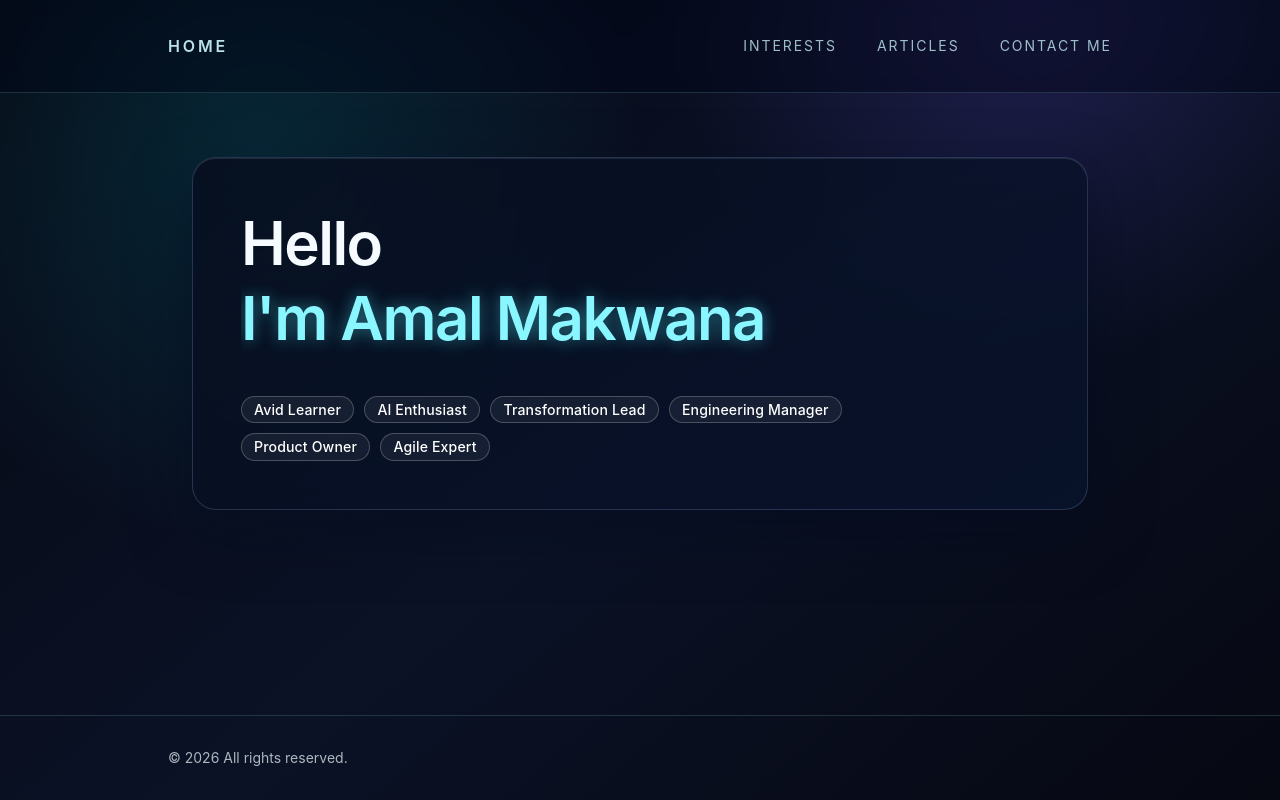
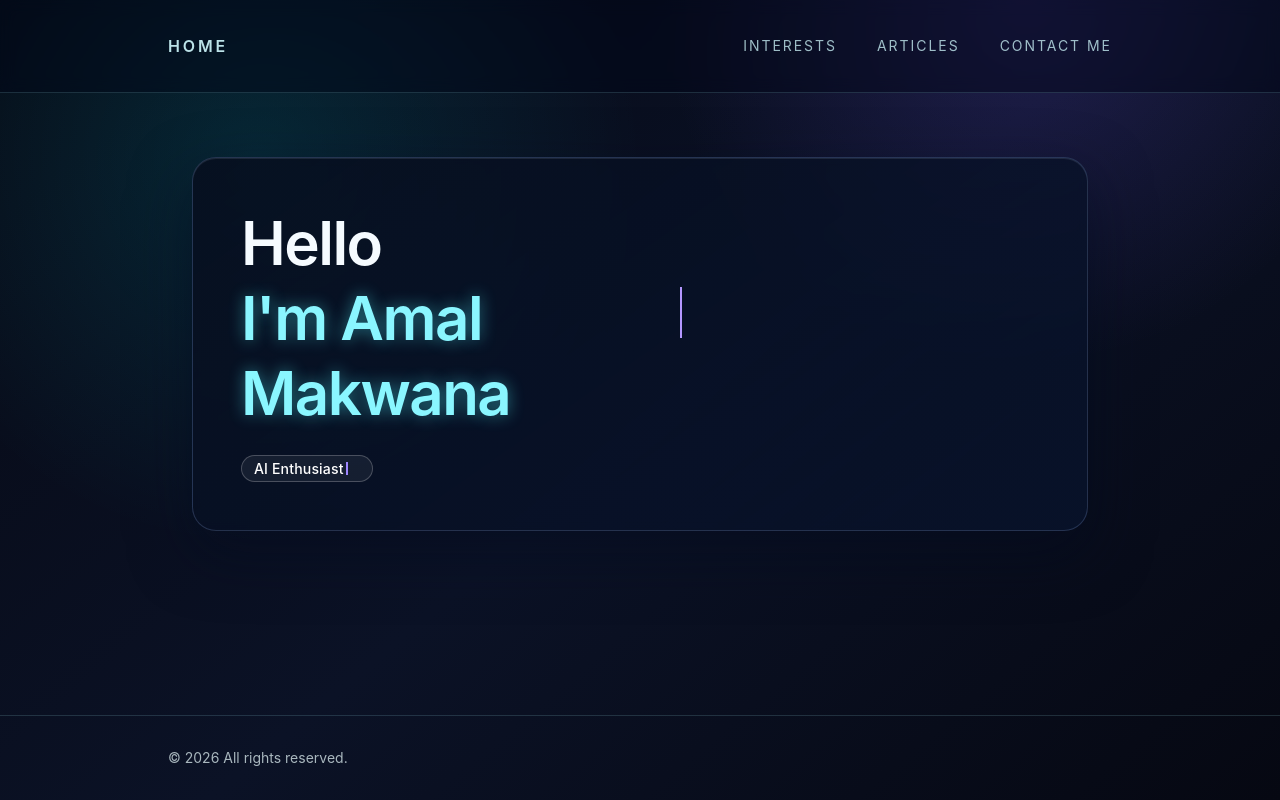
Before and after one commit to Amal-Makwana/amalmakwana, a Next.js app: page / in a window 1280 px wide. Built offline with nearby package versions, Linux system fonts and the light colour scheme.

Commit message:
Animate intro line and loop typed skill tags

```diff
--- a/app/globals.css
+++ b/app/globals.css
@@ -94,22 +94,21 @@ body {
   @apply text-base leading-7;
 }
 
-.typewriter-line {
-  --typewriter-duration: 2.3s;
+.intro-line {
+  --intro-duration: 900ms;
+  --intro-delay: 220ms;
   position: relative;
   display: inline-block;
-  width: 0;
-  overflow: hidden;
-  white-space: nowrap;
+  opacity: 0;
+  transform: translateX(-42px);
   vertical-align: baseline;
   font: inherit;
-  color: inherit;
-  animation: typing var(--typewriter-duration) steps(16, end) 250ms forwards;
   color: #8af6ff;
   text-shadow: 0 0 16px rgba(78, 244, 255, 0.45);
+  animation: slide-in-intro var(--intro-duration) cubic-bezier(0.22, 1, 0.36, 1) var(--intro-delay) forwards;
 }
 
-.typewriter-line::after {
+.intro-line::after {
   content: "";
   position: absolute;
   right: -0.1em;
@@ -120,13 +119,15 @@ body {
   animation: blink-caret 0.75s step-end infinite;
 }
 
-@keyframes typing {
+@keyframes slide-in-intro {
   from {
-    width: 0;
+    opacity: 0;
+    transform: translateX(-42px);
   }
 
   to {
-    width: 16ch;
+    opacity: 1;
+    transform: translateX(0);
   }
 }
 
@@ -159,44 +160,55 @@ body {
   font-weight: 500;
   letter-spacing: 0.01em;
   line-height: 1.1;
-  opacity: 0;
-  transform: translateX(20px);
-  transition: opacity 420ms ease-out, transform 420ms ease-out;
+  transition: opacity 220ms ease-out;
 }
 
-.phrase-chip.is-visible {
+.phrase-typing {
+  min-width: 14.5ch;
+  text-align: left;
   opacity: 1;
-  transform: translateX(0);
+}
+
+.phrase-typing::after {
+  content: "";
+  display: inline-block;
+  width: 2px;
+  height: 0.9em;
+  margin-left: 0.14em;
+  vertical-align: -0.08em;
+  background: #9f87ff;
+  animation: blink-caret 0.75s step-end infinite;
 }
 
 @media (max-width: 640px) {
-  .typewriter-line {
-    --typewriter-duration: 1.4s;
+  .intro-line {
+    --intro-duration: 720ms;
+    --intro-delay: 140ms;
   }
 
-  .typewriter-line::after {
+  .intro-line::after {
     animation-duration: 1.1s;
     opacity: 0.7;
   }
 
-  .phrase-chip {
-    transition-duration: 260ms;
-    transform: translateX(10px);
+  .phrase-typing {
+    min-width: 12.5ch;
   }
 }
 
 @media (prefers-reduced-motion: reduce) {
-  .typewriter-line {
-    width: auto;
+  .intro-line {
+    opacity: 1;
+    transform: none;
     animation: none;
   }
 
-  .typewriter-line::after {
+  .intro-line::after,
+  .phrase-typing::after {
     display: none;
   }
 
   .phrase-chip {
-    transform: none;
     transition: opacity 180ms ease-out;
   }
 }
--- a/app/page.jsx
+++ b/app/page.jsx
@@ -11,23 +11,65 @@ const phrases = [
   "Agile Expert",
 ];
 
+const introAnimationDurationMs = 900;
+const introAnimationDelayMs = 220;
+const typingSpeedMs = 85;
+const deletingSpeedMs = 45;
+const phrasePauseMs = 1300;
+const betweenPhraseMs = 280;
+
 export default function HomePage() {
-  const [visibleCount, setVisibleCount] = useState(0);
+  const [hasStartedSkillTyping, setHasStartedSkillTyping] = useState(false);
+  const [phraseIndex, setPhraseIndex] = useState(0);
+  const [typedText, setTypedText] = useState("");
+  const [isDeleting, setIsDeleting] = useState(false);
 
   useEffect(() => {
-    const revealInterval = setInterval(() => {
-      setVisibleCount((current) => {
-        if (current >= phrases.length) {
-          clearInterval(revealInterval);
-          return current;
-        }
+    const startSkillsDelay = setTimeout(() => {
+      setHasStartedSkillTyping(true);
+    }, introAnimationDelayMs + introAnimationDurationMs);
 
-        return current + 1;
-      });
-    }, window.innerWidth < 640 ? 360 : 280);
+    return () => clearTimeout(startSkillsDelay);
+  }, []);
 
-    return () => clearInterval(revealInterval);
-  }, []);
+  useEffect(() => {
+    if (!hasStartedSkillTyping) {
+      return;
+    }
+
+    const currentPhrase = phrases[phraseIndex];
+
+    if (!isDeleting && typedText.length < currentPhrase.length) {
+      const typingTimeout = setTimeout(() => {
+        setTypedText(currentPhrase.slice(0, typedText.length + 1));
+      }, typingSpeedMs);
+
+      return () => clearTimeout(typingTimeout);
+    }
+
+    if (!isDeleting && typedText.length === currentPhrase.length) {
+      const pauseTimeout = setTimeout(() => {
+        setIsDeleting(true);
+      }, phrasePauseMs);
+
+      return () => clearTimeout(pauseTimeout);
+    }
+
+    if (isDeleting && typedText.length > 0) {
+      const deletingTimeout = setTimeout(() => {
+        setTypedText(currentPhrase.slice(0, typedText.length - 1));
+      }, deletingSpeedMs);
+
+      return () => clearTimeout(deletingTimeout);
+    }
+
+    const nextPhraseTimeout = setTimeout(() => {
+      setIsDeleting(false);
+      setPhraseIndex((currentIndex) => (currentIndex + 1) % phrases.length);
+    }, betweenPhraseMs);
+
+    return () => clearTimeout(nextPhraseTimeout);
+  }, [hasStartedSkillTyping, isDeleting, phraseIndex, typedText]);
 
   return (
     <div className="editorial">
@@ -36,16 +78,14 @@ export default function HomePage() {
           <h1>
             Hello
             <br />
-            <span className="typewriter-line" aria-label="I'm Amal Makwana">
+            <span className="intro-line" aria-label="I'm Amal Makwana">
               I&apos;m Amal Makwana
             </span>
           </h1>
           <div className="phrase-cloud" aria-label="Professional roles and interests">
-            {phrases.map((phrase, index) => (
-              <span key={phrase} className={`phrase-chip ${index < visibleCount ? "is-visible" : ""}`}>
-                {phrase}
-              </span>
-            ))}
+            <span className="phrase-chip phrase-typing" aria-live="polite">
+              {typedText || "\u00A0"}
+            </span>
           </div>
         </div>
       </section>
```
